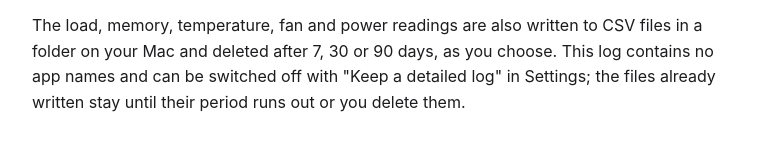
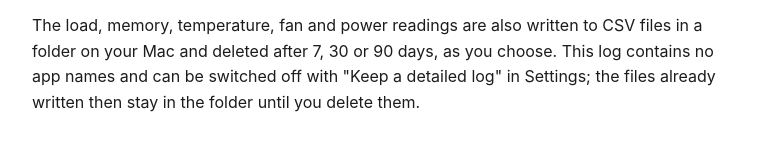
Before and after one commit to Wolk88/simon-site, a plain HTML site: page privacy.html in a window 1280 px wide. Shown: the part 515-676 px from the top of the page, without its empty margins (256-1018 px from the left). Drawn offline with Linux system fonts and the light colour scheme.

Commit message:
Privacy: log files after switching the log off

```diff
--- a/privacy.html
+++ b/privacy.html
@@ -49,7 +49,7 @@ never leave your Mac.</p>
 <p>The load, memory, temperature, fan and power readings are also written to CSV files
 in a folder on your Mac and deleted after 7, 30 or 90 days, as you choose. This log
 contains no app names and can be switched off with "Keep a detailed log" in Settings;
-the files already written stay until their period runs out or you delete them.</p>
+the files already written then stay in the folder until you delete them.</p>
 
 <h2>What the app stores</h2>
 <p>Your preferences, such as which metrics are visible, the polling interval and
```
